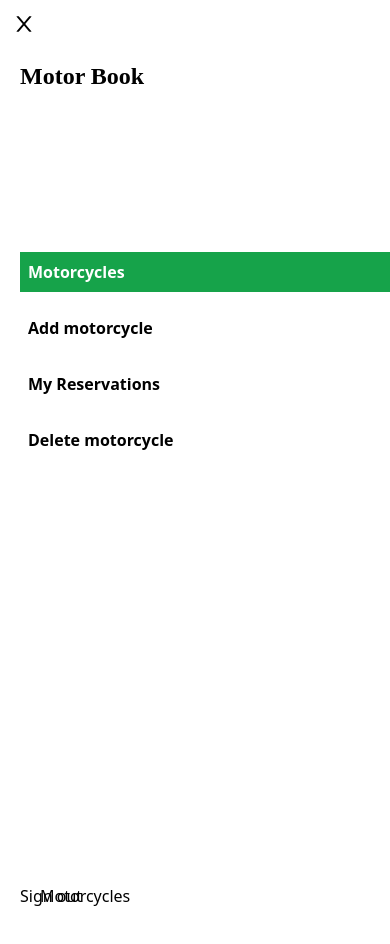
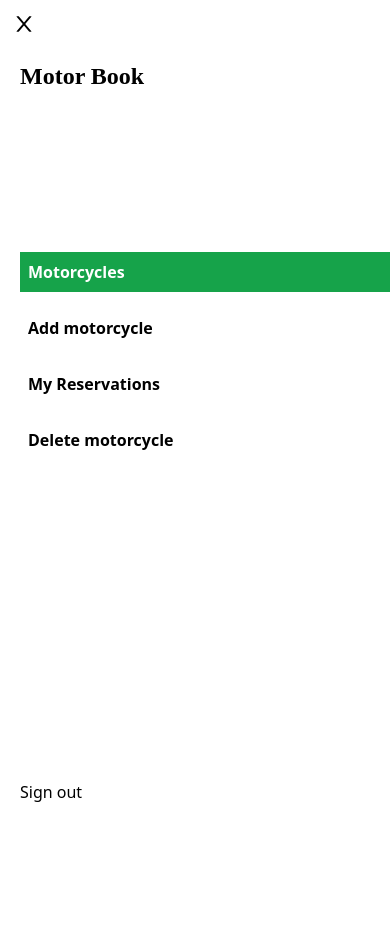
Before and after one commit to jecode93/carbook_frontend, a React (Create React App) app: page / in a window 390 px wide. Shown: the top 944 px of the page. After the commit the page ends 844 px from the top, so only its background shows below. Built offline with nearby package versions, Linux system fonts and the light colour scheme.

Commit message:
Fix navigation panel position on mobile and desktop version.

```diff
--- a/src/components/Navigation.jsx
+++ b/src/components/Navigation.jsx
@@ -12,7 +12,7 @@ const Navigation = () => {
 
   return (
     <>
-      <div className={!isOpen ? '' : 'h-screen md:w-3/12 bg-white duration-300'}>
+      <div className={!isOpen ? '' : 'absolute left-0 right-0 md:static h-screen md:w-3/12 bg-white duration-300'}>
         <div // eslint-disable-line jsx-a11y/no-static-element-interactions
           className={
             isOpen
```
